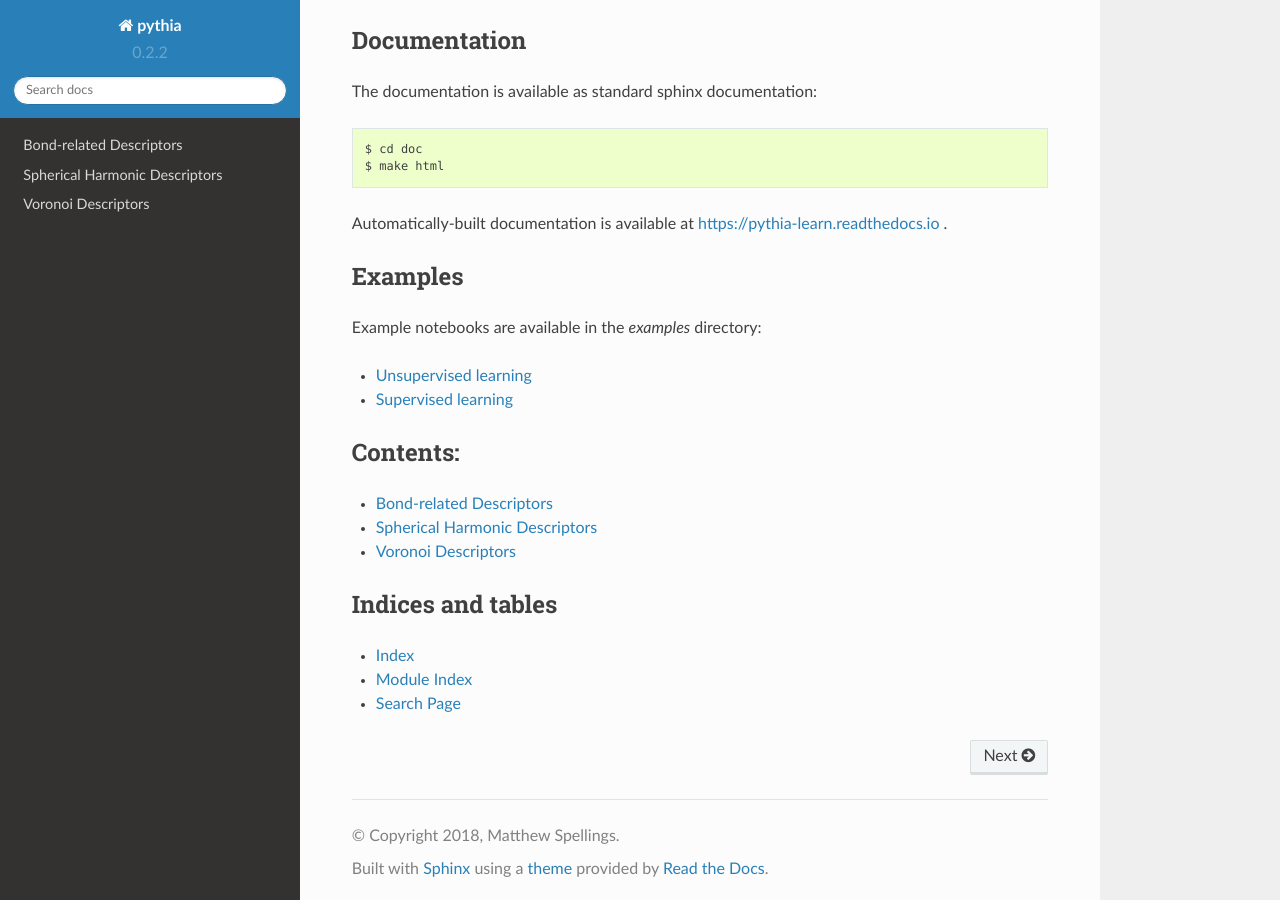
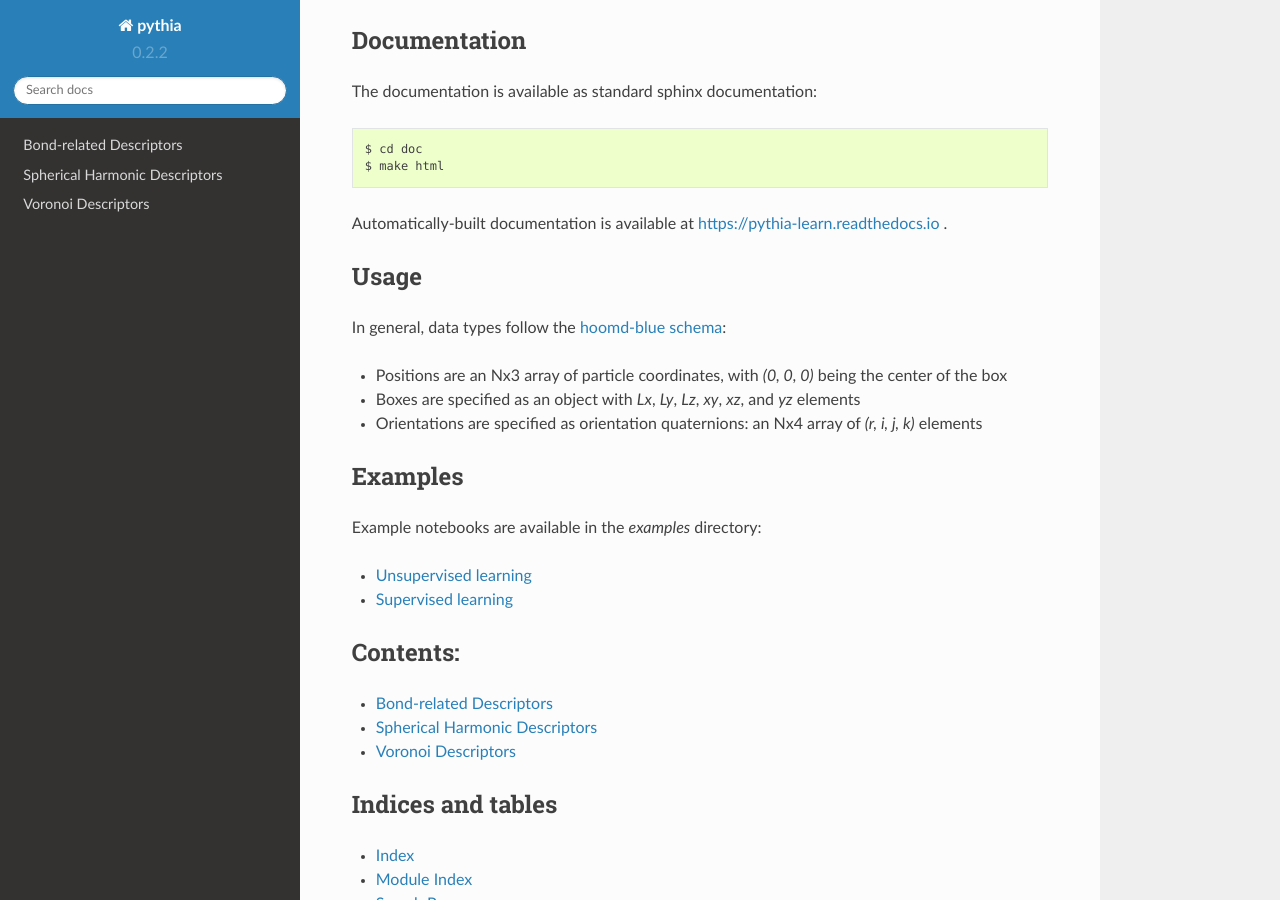
Before and after one commit to glotzerlab/pythia, a Sphinx documentation site: the page built from doc/source/index.rst, in a window 1280 px wide and 900 px high, scrolled down 756 px. Built offline with Sphinx 7.4.7 and the Read the Docs theme 2.0.0, drawn with Linux system fonts in a browser that asks for light colours.

Commit message:
Add notes about parameters and schemas to front doc page

```diff
--- a/doc/source/index.rst
+++ b/doc/source/index.rst
@@ -42,6 +42,16 @@ The documentation is available as standard sphinx documentation::
 Automatically-built documentation is available at
 https://pythia-learn.readthedocs.io .
 
+Usage
+=====
+
+In general, data types follow the `hoomd-blue schema
+<http://hoomd-blue.readthedocs.io/en/stable/box.html>`_:
+
+- Positions are an Nx3 array of particle coordinates, with `(0, 0, 0)` being the center of the box
+- Boxes are specified as an object with `Lx`, `Ly`, `Lz`, `xy`, `xz`, and `yz` elements
+- Orientations are specified as orientation quaternions: an Nx4 array of `(r, i, j, k)` elements
+
 Examples
 ========
 
```
